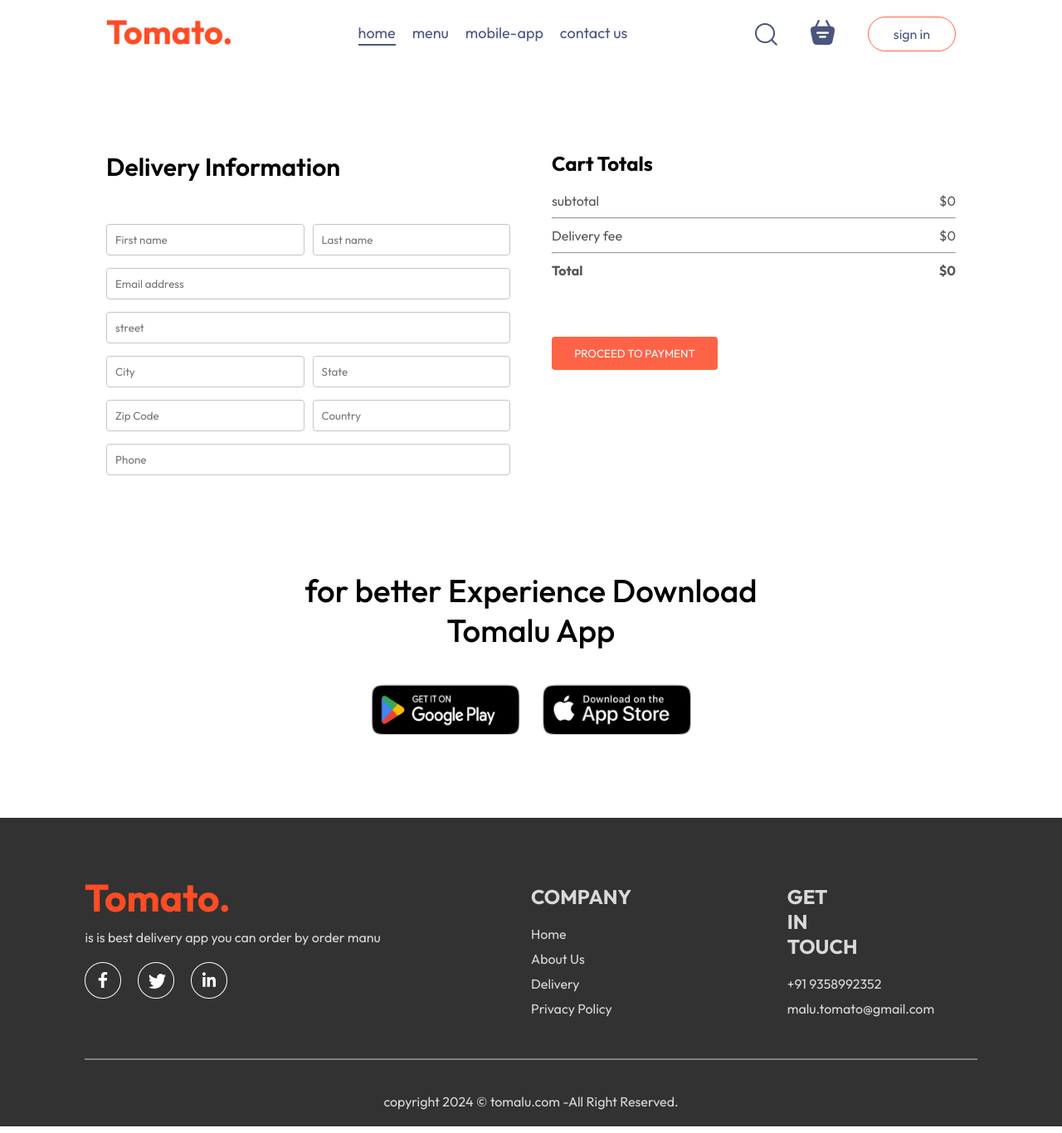
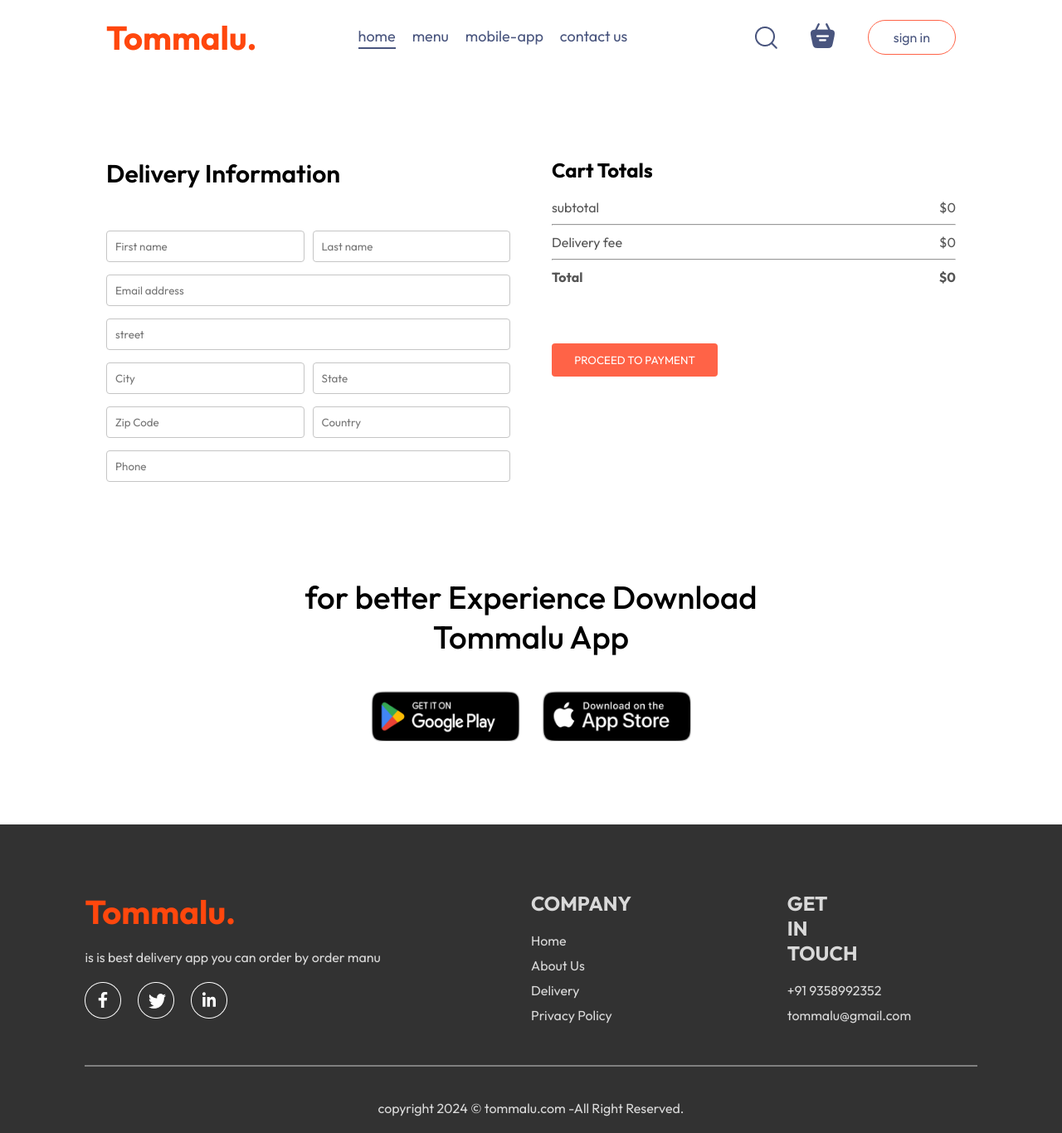
Before and after one commit to poswalji/tommalu, a React (Vite) app: page /order in a window 1280 px wide. Shown: the whole page at 83% size. Built offline with nearby package versions, Linux system fonts and the light colour scheme.

Commit message:
change some pointy

```diff
--- a/src/components/ExploreMenu/ExploreMenu.css
+++ b/src/components/ExploreMenu/ExploreMenu.css
@@ -1,4 +1,5 @@
 .explore-menu{
+
     display: flex;
     flex-direction: column;
     gap:20px
--- a/src/components/Header/Header.css
+++ b/src/components/Header/Header.css
@@ -1,4 +1,5 @@
 .header  {
+
     height:34vw;
     margin: 30px auto;
 
--- a/src/components/Navbar.css
+++ b/src/components/Navbar.css
@@ -5,8 +5,10 @@
 justify-content: space-between;
 
 }
-.navbar .logo{
-    width:150px;
+.navbar-logo{
+    font-size: 40px;
+    width: 150px;
+    color: #ff470d;
 }
 .navbar-menu{
     display: flex;
--- a/src/components/Navbar/Navbar.jsx
+++ b/src/components/Navbar/Navbar.jsx
@@ -11,7 +11,7 @@
 const {getTotalCartAmount}=useContext(StoreContext);
     return (
         <div className='navbar'>
-           <Link to='/'> <img className='logo' src={assets.logo} alt='' /></Link>
+           <Link to='/'> <h2 className='navbar-logo'>Tommalu.</h2></Link>
             <ul className="navbar-menu">
                 <Link to='/' onClick={() => setMenu('home')} className={menu === 'home' ? 'active' : ''}>home</Link>
                 <a href='#explore-menu' onClick={() => setMenu('menu')} className={menu === 'menu' ? 'active' : ''}>menu</a>
--- a/src/components/appDownload/AppDownload.jsx
+++ b/src/components/appDownload/AppDownload.jsx
@@ -4,7 +4,7 @@
 const AppDownload = () => {
   return (
     <div className='app-download' id='app-download'>
-      <p>for better Experience Download <br/>Tomalu App</p>
+      <p>for better Experience Download <br/>Tommalu App</p>
       <div className="app-download-plateform">
         <img src={assets.play_store} alt=''/>
         <img src={assets.app_store} alt=''/>
--- a/src/components/footer/Footer.css
+++ b/src/components/footer/Footer.css
@@ -14,6 +14,11 @@
     display: grid;
     grid-template-columns: 2fr 1fr 1fr;
     gap: 80px;
+}
+.footer-logo{
+    font-size: 40px;
+        width: 150px;
+        color: #ff470d;
 }
 .footer-content-left,.footer-content-right,.footer-content-center{
     display: flex;
--- a/src/components/footer/Footer.jsx
+++ b/src/components/footer/Footer.jsx
@@ -6,7 +6,7 @@
     <div className='footer' id='footer'>
       <div className="footer-content">
         <div className="footer-content-left">
-          <img src={assets.logo} alt=''/>
+          <h2 className='footer-logo'>Tommalu.</h2>
           <p> is is best delivery app you can order by order manu </p>
           <div className="footer-social-icons">
             <img src={assets.facebook_icon} alt=''/>
@@ -28,14 +28,14 @@
             <ul>
               <li>+91 9358992352</li>
               <li>
-                malu.tomato@gmail.com
+                tommalu@gmail.com
               </li>
             </ul>
           </div>
       </div>
       <hr />
       <p className='footer-copyright '>
-        copyright 2024 © tomalu.com -All Right Reserved.
+        copyright 2024 © tommalu.com -All Right Reserved.
       </p>
     </div>
   )
--- a/src/components/loginPopup/LoginPopup.css
+++ b/src/components/loginPopup/LoginPopup.css
@@ -50,6 +50,7 @@
     padding: 8px;
     border: 1px solid #ccc;
     border-radius: 4px;
+    outline-color: tomato;
 }
 
 .auth-btn {
```
